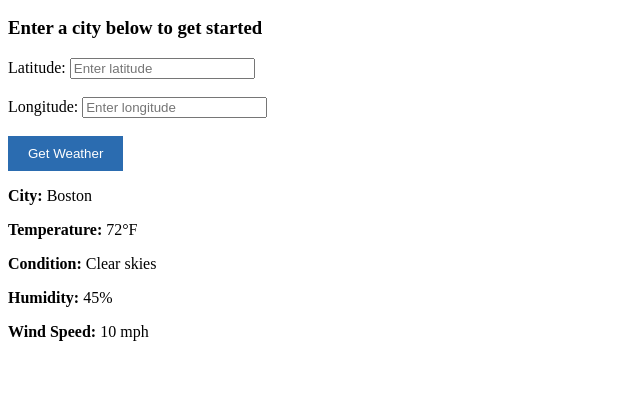
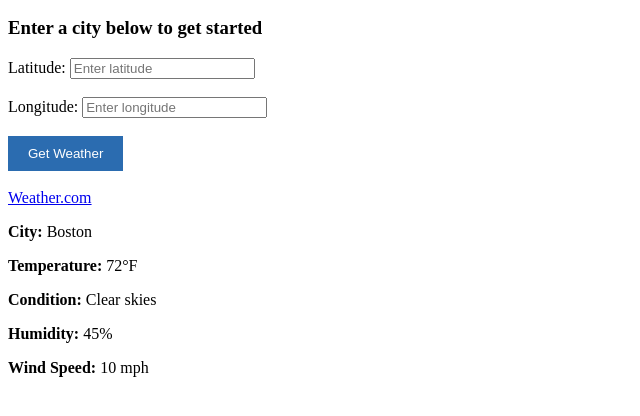
Before and after one commit to KatieBarnes147/week3-sprint, a plain HTML site: page public/index.html in a window 1280 px wide. Shown: the part 110-526 px from the top of the page, without its empty margins (0-640 px from the left). Drawn offline with Linux system fonts and the light colour scheme.

Commit message:
Completed Task 6: Added external link to Weather.com that opens in a new tab. Closes #6

```diff
--- a/public/index.html
+++ b/public/index.html
@@ -27,6 +27,10 @@
     <button style="padding:10px 20px; background-color:#2b6cb0; color:white; border:none; cursor:pointer;">
         Get Weather
     </button>
+    <br><br>
+
+    <!-- External Link -->
+    <a href="https://www.weather.com/" target="_blank">Weather.com</a>
 
     <!-- Weather Markup Section -->
     <div id="weather-info">
```
